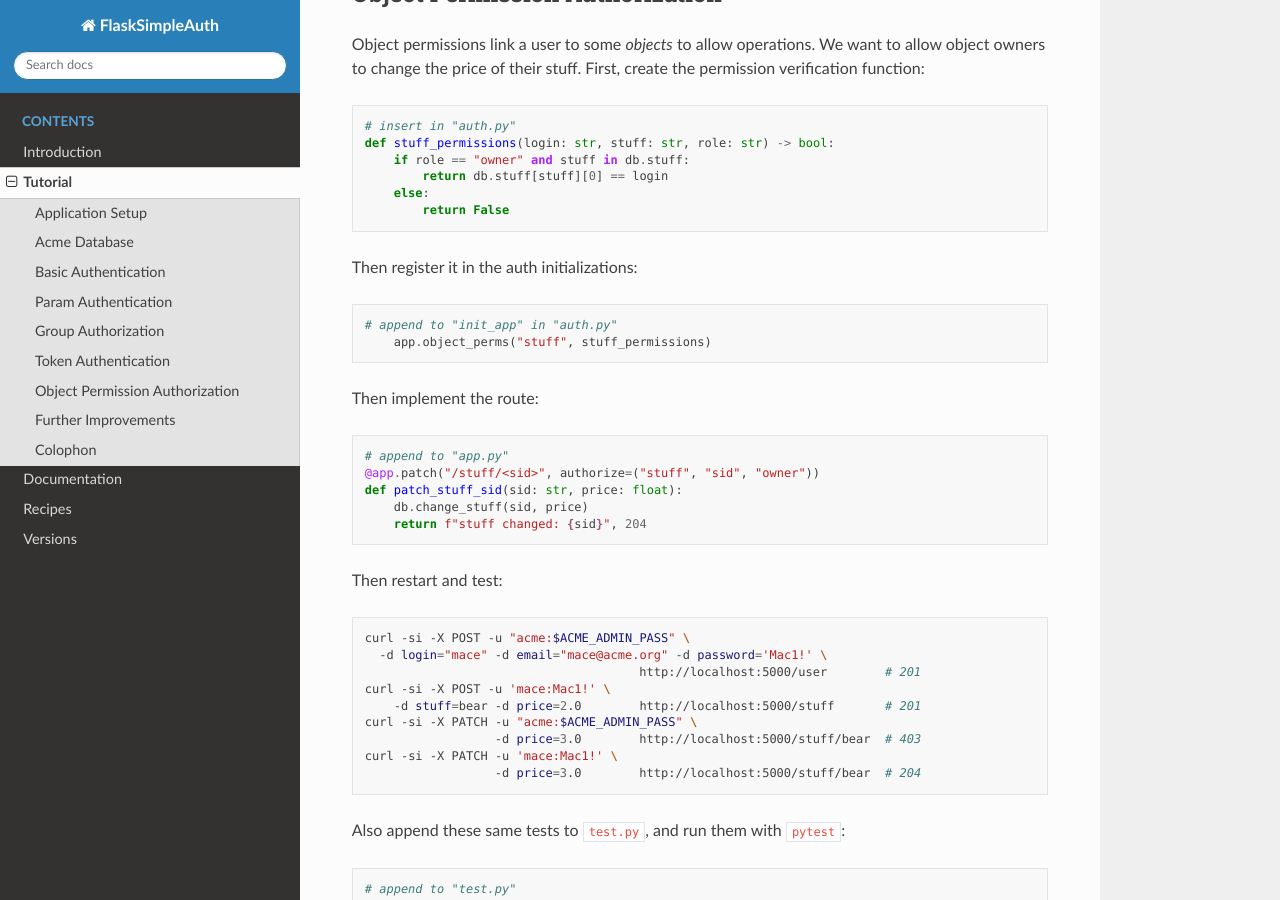
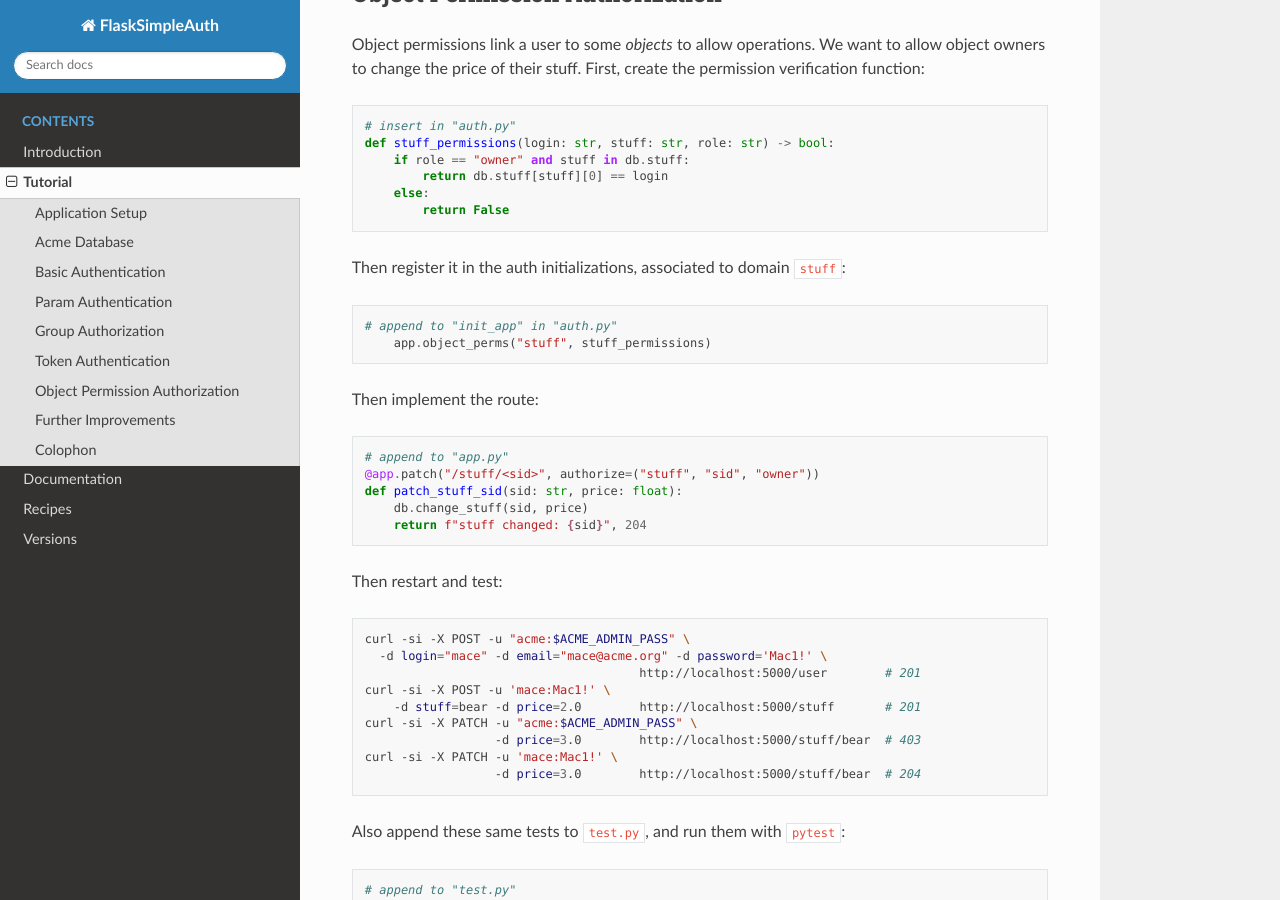
Before and after one commit to zx80/flask-simple-auth, a Sphinx documentation site: the page built from docs/TUTORIAL.md, in a window 1280 px wide and 900 px high, scrolled down 9603 px. Built offline with Sphinx 7.4.7 and the Read the Docs theme 2.0.0, drawn with Linux system fonts in a browser that asks for light colours; pages that are not in the unit, such as notebooks, are missing from menus.

Commit message:
add mention of *domain*

````diff
--- a/docs/TUTORIAL.md
+++ b/docs/TUTORIAL.md
@@ -546,7 +546,7 @@ def stuff_permissions(login: str, stuff: str, role: str) -> bool:
         return False
 ```
 
-Then register it in the auth initializations:
+Then register it in the auth initializations, associated to domain `stuff`:
 
 ```python
 # append to "init_app" in "auth.py"
````
